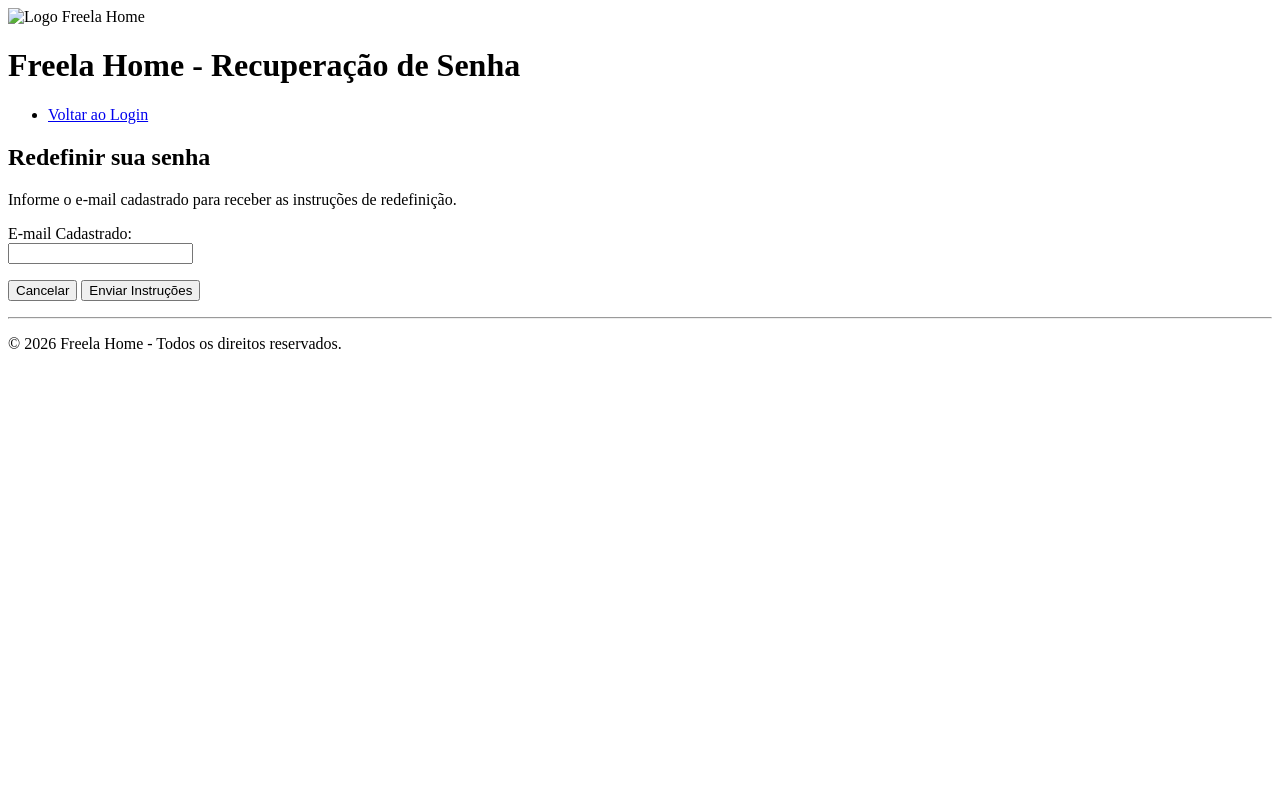
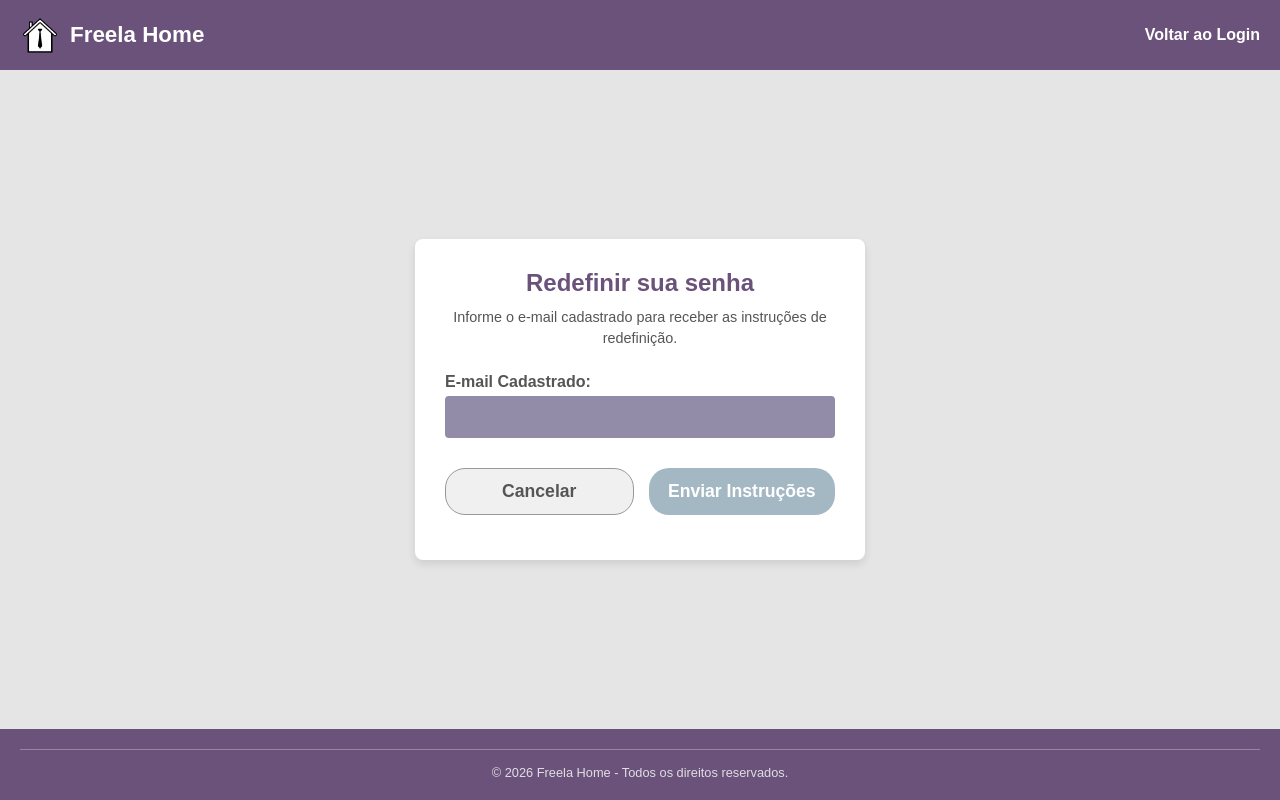
Before and after one commit to annievelyn/smart-control, a plain HTML site: page esqueci.html in a window 1280 px wide. Drawn offline with Linux system fonts and the light colour scheme.

Commit message:
lkklkkkkk

```diff
--- a/esqueci.html
+++ b/esqueci.html
@@ -4,20 +4,23 @@
     <meta charset="UTF-8">
     <meta name="viewport" content="width=device-width, initial-scale=1.0">
     <title>Recuperar Senha - Freela Home</title>
+    <!-- 1. Link para o arquivo CSS (vamos chamá-lo de esqueci.style.css) -->
+    <link rel="stylesheet" href="esqueci.style.css">
 </head>
 <body>
-
-    <header>
-        <img src="assets/images/logo.png" alt="Logo Freela Home">
-        <h1>Freela Home - Recuperação de Senha</h1>
-        <nav>
+    <header class="header-principal">
+        <!-- 2. Logo container para alinhamento -->
+        <div class="logo-container">
+            <img src="assets/logo.png" alt="Logo Freela Home" class="logo-img">
+            <h1>Freela Home</h1>
+        </div>
+        <nav class="menu-nav">
             <ul>
                 <li><a href="index.html">Voltar ao Login</a></li>
             </ul>
         </nav>
     </header>
-
-    <main>
+    <main class="main-container">
         <section id="recuperar-senha">
             <h2>Redefinir sua senha</h2>
             <p>Informe o e-mail cadastrado para receber as instruções de redefinição.</p>
@@ -28,15 +31,15 @@
                     <input type="email" id="email-recuperacao" name="email" required>
                 </p>
 
-                <p>
-                    <button type="reset">Cancelar</button>
-                    <button type="submit" formaction="index.html">Enviar Instruções</button>
+                <p class="botoes-p">
+                    <!-- 3. Classes nos botões para estilização -->
+                    <button type="reset" class="btn-cancelar">Cancelar</button>
+                    <button type="submit" formaction="index.html" class="btn-enviar">Enviar Instruções</button>
                 </p>
             </form>
         </section>
     </main>
-
-    <footer>
+    <footer class="footer-principal">
         <hr>
         <p>&copy; 2026 Freela Home - Todos os direitos reservados.</p>
     </footer>
--- /dev/null
+++ b/esqueci.style.css
@@ -0,0 +1,168 @@
+* {
+    margin: 0;
+    padding: 0;
+    box-sizing: border-box;
+    font-family: Arial, Helvetica, sans-serif;
+}
+
+body {
+    background-color: #e5e5e5;
+    color: #333;
+    display: flex;
+    flex-direction: column;
+    min-height: 100vh;
+}
+
+.header-principal {
+    background-color: #6a527a;
+    color: #ffffff;
+    display: flex;
+    justify-content: space-between;
+    align-items: center;
+    padding: 10px 20px;
+    height: 70px;
+}
+
+.logo-container {
+    display: flex;
+    align-items: center;
+}
+
+.logo-container h1 {
+    font-size: 1.4rem;
+}
+
+.logo-container .logo-img {
+    width: 40px;
+    height: 40px;
+    object-fit: contain;
+    margin-right: 10px;
+}
+
+.menu-nav ul {
+    list-style: none;
+    display: flex;
+    gap: 15px;
+}
+
+.menu-nav a {
+    color: #ffffff;
+    text-decoration: none;
+    font-weight: bold;
+}
+
+.menu-nav a:hover {
+    text-decoration: underline;
+}
+
+.main-container {
+    flex: 1;
+    display: flex;
+    justify-content: center;
+    align-items: center;
+    padding: 40px 20px;
+}
+
+#recuperar-senha {
+    background-color: #ffffff;
+    padding: 30px;
+    border-radius: 8px;
+    box-shadow: 0 4px 8px rgba(0,0,0,0.1);
+    width: 100%;
+    max-width: 450px;
+}
+
+#recuperar-senha h2 {
+    color: #6a527a;
+    margin-bottom: 10px;
+    text-align: center;
+}
+
+#recuperar-senha > p {
+    color: #555;
+    font-size: 0.9rem;
+    text-align: center;
+    margin-bottom: 25px;
+    line-height: 1.4;
+}
+
+#recuperar-senha form p {
+    margin-bottom: 15px;
+}
+
+#recuperar-senha label {
+    font-weight: bold;
+    color: #555;
+    margin-bottom: 5px;
+    display: inline-block;
+}
+
+#recuperar-senha input[type="email"] {
+    width: 100%;
+    padding: 12px;
+    border: none;
+    border-radius: 4px;
+    background-color: #928ca9;
+    color: #ffffff;
+    font-size: 1rem;
+}
+
+.botoes-p {
+    display: flex;
+    justify-content: space-between;
+    margin-top: 30px;
+    gap: 15px;
+}
+
+.botoes-p button {
+    flex: 1;
+    padding: 12px;
+    border-radius: 20px;
+    font-size: 1.1rem;
+    font-weight: bold;
+    cursor: pointer;
+    transition: background-color 0.3s, transform 0.2s;
+    border: none;
+}
+
+.botoes-p .btn-cancelar {
+    background-color: #f0f0f0;
+    color: #555;
+    border: 1px solid #999;
+}
+
+.botoes-p .btn-cancelar:hover {
+    background-color: #e0e0e0;
+}
+
+.botoes-p .btn-enviar {
+    background-color: #a4b8c4;
+    color: #ffffff;
+}
+
+.botoes-p .btn-enviar:hover {
+    background-color: #93a7b3;
+}
+
+.botoes-p button:active {
+    transform: translateY(1px);
+}
+
+.footer-principal {
+    background-color: #6a527a;
+    color: #ffffff;
+    text-align: center;
+    padding: 20px;
+    margin-top: auto;
+}
+
+.footer-principal hr {
+    border: none;
+    border-top: 1px solid rgba(255, 255, 255, 0.3);
+    margin-bottom: 15px;
+}
+
+.footer-principal p {
+    font-size: 0.8rem;
+    opacity: 0.8;
+}
```
Also changed, not shown: cadastro.html (+1 -1 lines).
